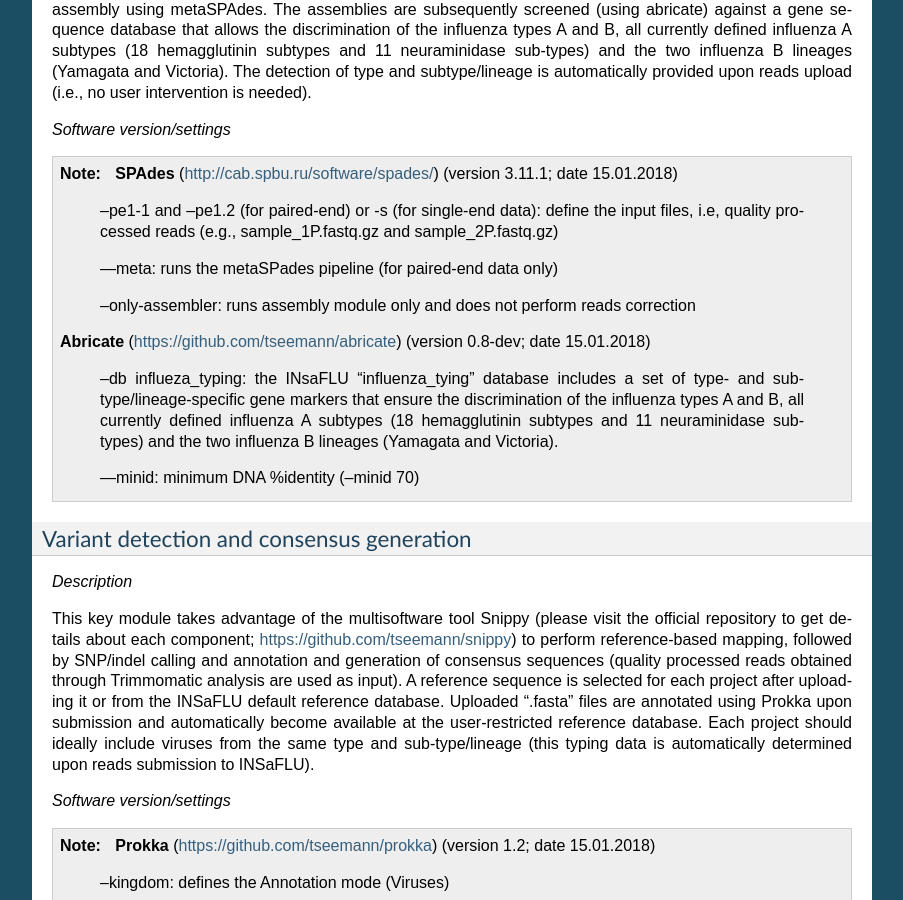
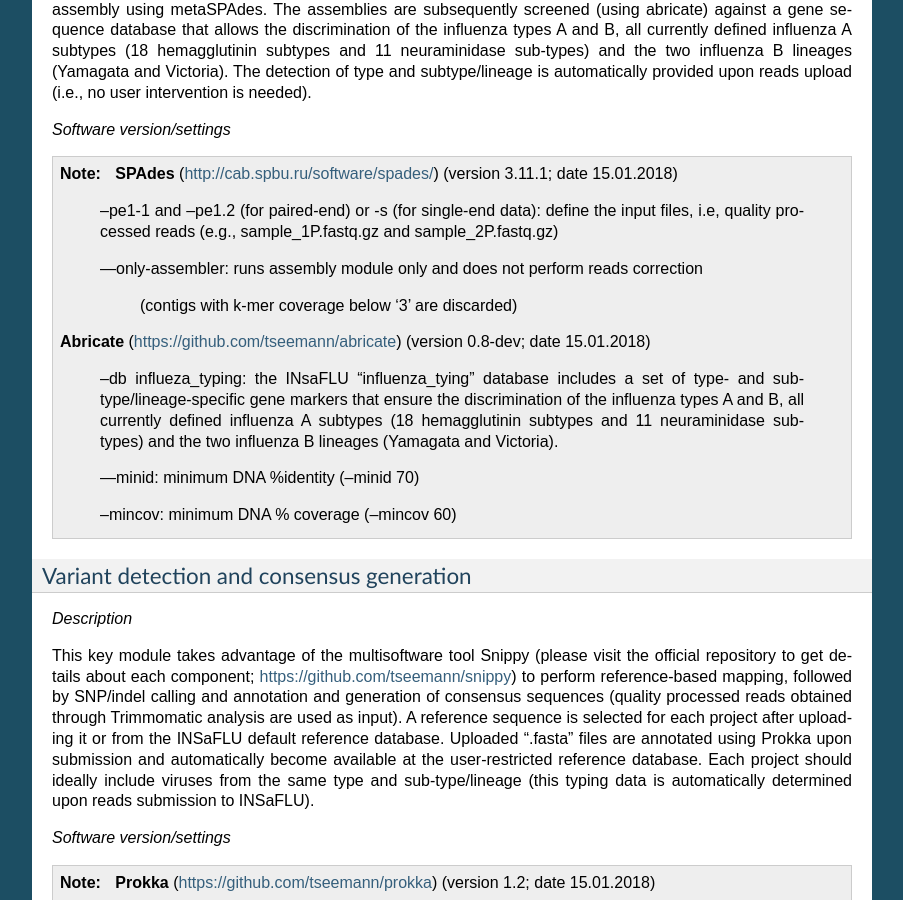
Before and after one commit to INSaFLU/insaflu_docs, a Sphinx documentation site: the page built from docs/data_analysis.rst, in a window 1280 px wide and 900 px high, scrolled down 2339 px. Shown: the whole window, without its empty margins (198-1101 px from the left). Built offline with Sphinx 7.4.7, drawn with Linux system fonts in a browser that asks for light colours; formulas are drawn with MathJax 3.

Commit message:
[Add] data analysis correction

```diff
--- a/docs/data_analysis.rst
+++ b/docs/data_analysis.rst
@@ -59,15 +59,17 @@ This module uses quality processed reads obtained through Trimmomatic analysis a
 
    		--pe1-1 and --pe1.2 (for paired-end) or -s (for single-end data): define the input files, i.e, quality processed reads (e.g., sample_1P.fastq.gz and sample_2P.fastq.gz)
 
-		--meta: runs the metaSPades pipeline (for paired-end data only)
+		--only-assembler: runs assembly module only and does not perform reads correction
 
-		--only-assembler: runs assembly module only and does not perform reads correction
+				(contigs with k-mer coverage below '3' are discarded)
 
 	**Abricate** (https://github.com/tseemann/abricate) (version 0.8-dev; date 15.01.2018)
 
 		--db influeza_typing: the INsaFLU "influenza_tying" database includes a set of type- and sub-type/lineage-specific gene markers that ensure the discrimination of the influenza types A and B, all currently defined influenza A subtypes (18 hemagglutinin subtypes and 11 neuraminidase sub-types) and the two influenza B lineages (Yamagata and Victoria).
 
 		--minid: minimum DNA %identity (--minid 70)
+
+		--mincov: minimum DNA % coverage (--mincov 60)
 
 
 Variant detection and consensus generation
--- a/docs/index.rst
+++ b/docs/index.rst
@@ -21,6 +21,7 @@ Highlights
 * open to all, free of charge, user-restricted accounts
 * applicable to NGS data collected from any amplicon-based schema
 * allows advanced, multi-step software intensive analyses in a user-friendly manner without previous training in bioinformatics
+* automatic identification of influenza type and subtype/lineage, detection of putative mixed infections and intra-host minor variants
 * allows integrating data in a cumulative manner, thus fitting the analytical dynamics underlying the continuous epidemiological surveillance during flu epidemics
 * outputs are provided in nomenclature-stable and standardized formats and can be explored in situ or through multiple compatible downstream applications for fine-tune data analysis and visualization
 
```
Also changed, not shown: docs/_static/projects_panels.png, docs/_static/workflow.png.
